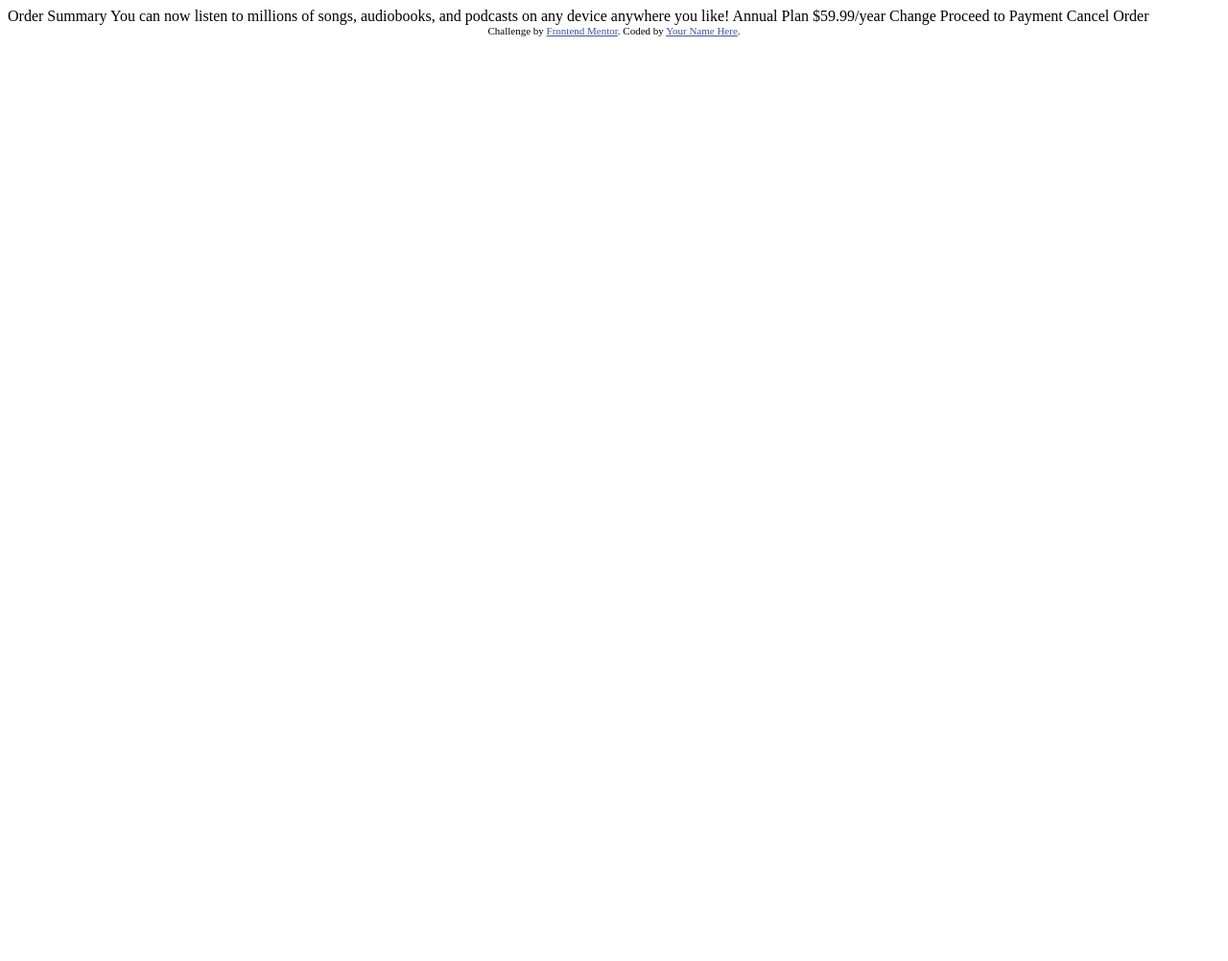
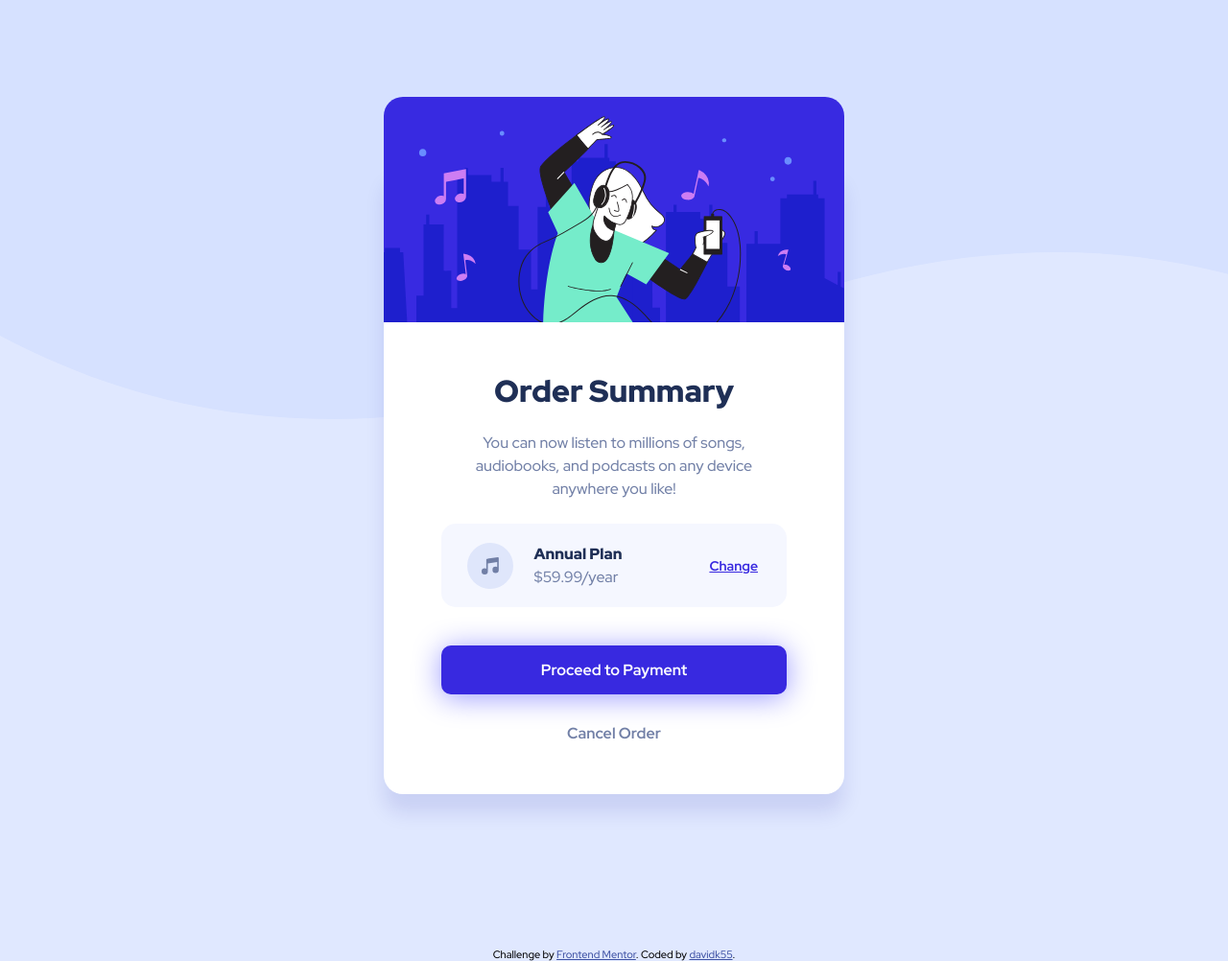
Before and after one commit to davidk55/frontendmentor-order-summary-component, a plain HTML site: page index.html in a window 1280 px wide. Shown: the whole page at 96% size. Before the commit the page ends 800 px from the top, so only its background shows below. Drawn offline with Linux system fonts and the light colour scheme.

Commit message:
finish challenge

```diff
--- a/index.html
+++ b/index.html
@@ -8,30 +8,35 @@
 
   <title>Frontend Mentor | Order summary card</title>
 
-  <!-- Feel free to remove these styles or customise in your own stylesheet 👍 -->
-  <style>
-    .attribution { font-size: 11px; text-align: center; }
-    .attribution a { color: hsl(228, 45%, 44%); }
-  </style>
+  <link rel="stylesheet" href="style.css">
 </head>
 <body>
+  <main class="card">
+    <img class="card__image" src="images/illustration-hero.svg" alt="Girl vibing to a song">
+    <div class="card__text">
+      <h1 class="card__title">Order Summary</h1>
+      <p class="card__body">You can now listen to millions of songs, audiobooks, and podcasts on
+      any device anywhere you like!</p>
+    </div>
+    <div class="card__payment">
+      <div class="card__payment__item1">
+        <div class="card__payment__image__container">
+          <img class="card__payment__image" src="images/icon-music.svg" alt="music icon">
+        </div>
+        <div class="card__payment__text">
+          <h4 class="card__payment__title" class="payment-plan-heading">Annual Plan</h4>
+          <p class="card__payment__body">$59.99/year</p>
+        </div>
+      </div>
+      <a class="card__payment__btn" href="#">Change</a>
+    </div>
+    <div class="card__btn-proceed">Proceed to Payment</div>
+    <div class="card__btn-cancel">Cancel Order</div>
+  </main>
 
-  Order Summary
-
-  You can now listen to millions of songs, audiobooks, and podcasts on any
-  device anywhere you like!
-
-  Annual Plan
-  $59.99/year
-
-  Change
-
-  Proceed to Payment
-  Cancel Order
-
-  <div class="attribution">
+  <footer class="attribution">
     Challenge by <a href="https://www.frontendmentor.io?ref=challenge" target="_blank">Frontend Mentor</a>.
-    Coded by <a href="#">Your Name Here</a>.
-  </div>
+    Coded by <a href="#">davidk55</a>.
+  </footer>
 </body>
 </html>
--- a/style.css
+++ b/style.css
@@ -1,5 +1,167 @@
-card {
+@import url('https://fonts.googleapis.com/css2?family=Red+Hat+Display:wght@500;700;900&display=swap');
+
+/* ========== VARIABLES ========== */
+:root {
+/* Primary */
+--pale-blue: hsl(225, 100%, 94%);
+--bright-blue: hsl(245, 75%, 52%);
+
+/* Neutral */
+--very-pale-blue: hsl(225, 100%, 98%);
+--desaturated-blue: hsl(224, 23%, 55%);
+--dark-blue: hsl(223, 47%, 23%);
+--white: #FFFFFF
+}
+
+/* ========== BASE STYLING ========== */
+html {
+  box-sizing: border-box;
+}
+*, *::before, *::after {
+  box-sizing: border-box;
+}
+
+/* ========== MAIN CONTENT ========== */
+body {
+  background-color: var(--pale-blue);
+  font-family: 'Red Hat Display', sans-serif;
+  background-image: url(images/pattern-background-desktop.svg);
+  background-repeat: repeat-x;
+  background-size: auto;
+  display: flex;
+  flex-direction: column;
+  justify-content: space-between;
+  height: 100vh;
+}
+
+.card {
+  display: flex;
+  align-items: center;
+  justify-content: center;
+  flex-direction: column;
+  max-width: 480px;
+  height: 660px;
+  border-radius: 20px;
+  background-color: var(--white);
+  margin: 160px auto;
+  box-shadow: 0px 20px 20px rgba(0, 0, 150, 0.10);
+}
+
+.card__image {
+  width: 100%;
+  border-radius: 20px 20px 0 0;
+}
+
+.card__text {
+  text-align: center;
+  margin: 20px 30px 8px 30px;
+  padding: 0 40px;
+}
+
+.card__title {
+  margin-top: 30px;
+  font-weight: 900;
+  color: var(--dark-blue);
+}
+
+.card__body {
+  color: var(--desaturated-blue);
+  line-height: 1.5;
+}
+
+.card__payment {
+  display: flex;
+  background-color: var(--very-pale-blue);
+  width: 75%;
+  align-items: center;
+  border-radius: 15px;
+  margin-bottom: 30px;
+  padding: 5px;
+}
+
+.card__payment__item1 {
+  flex: 1;
+  display: flex;
+}
+
+.card__payment__image__container {
+  flex: 1;
   display: flex;
   align-items: center;
   justify-content: center;
 }
+
+.card__payment__text {
+  flex: 2;
+}
+
+.card__payment__title {
+  font-weight: 900;
+  color: var(--dark-blue);
+  margin-bottom: -0.8em;
+  margin-top: 1rem;
+}
+
+.card__payment__body {
+  flex: 3;
+  color: var(--desaturated-blue);
+}
+
+.card__payment__btn {
+  font-size: 14px;
+  font-weight: 700;
+  margin-right: 25px;
+  text-underline-offset: 0.7px;
+  color: var(--bright-blue);
+}
+
+.card__payment__btn:active {
+  text-decoration: none;
+  color: var(--desaturated-blue);
+}
+
+.card__btn-proceed {
+  background-color: var(--bright-blue);
+  color: white;
+  font-weight: 700;
+  padding: 15px 0;
+  border-radius: 10px;
+  cursor: pointer;
+	box-shadow: 0px 3px 30px rgba(0, 0, 255, 0.4);
+  margin-top: 10px;
+  width: 75%;
+  text-align: center;
+}
+
+.card__btn-proceed:active {
+  background-color: var(--desaturated-blue);
+}
+
+.card__btn-cancel {
+  font-weight: 700;
+  margin: 30px 0 120px 0;
+  cursor: pointer;
+  color: var(--desaturated-blue);
+}
+
+.card__btn-cancel:active {
+  font-weight: 900;
+  color: var(--dark-blue);
+}
+
+/* ========== MEDIA QUERIES ========== */
+@media (max-width: 560px) {
+  .card {
+    max-width: 95%;
+    height: 70vh;
+    font-size: 12px;
+  }
+}
+
+/* ========== ATTRIBUTION ========== */
+.attribution {
+  font-size: 11px; text-align: center;
+}
+.attribution a {
+  color: hsl(228, 45%, 44%);
+}
```
